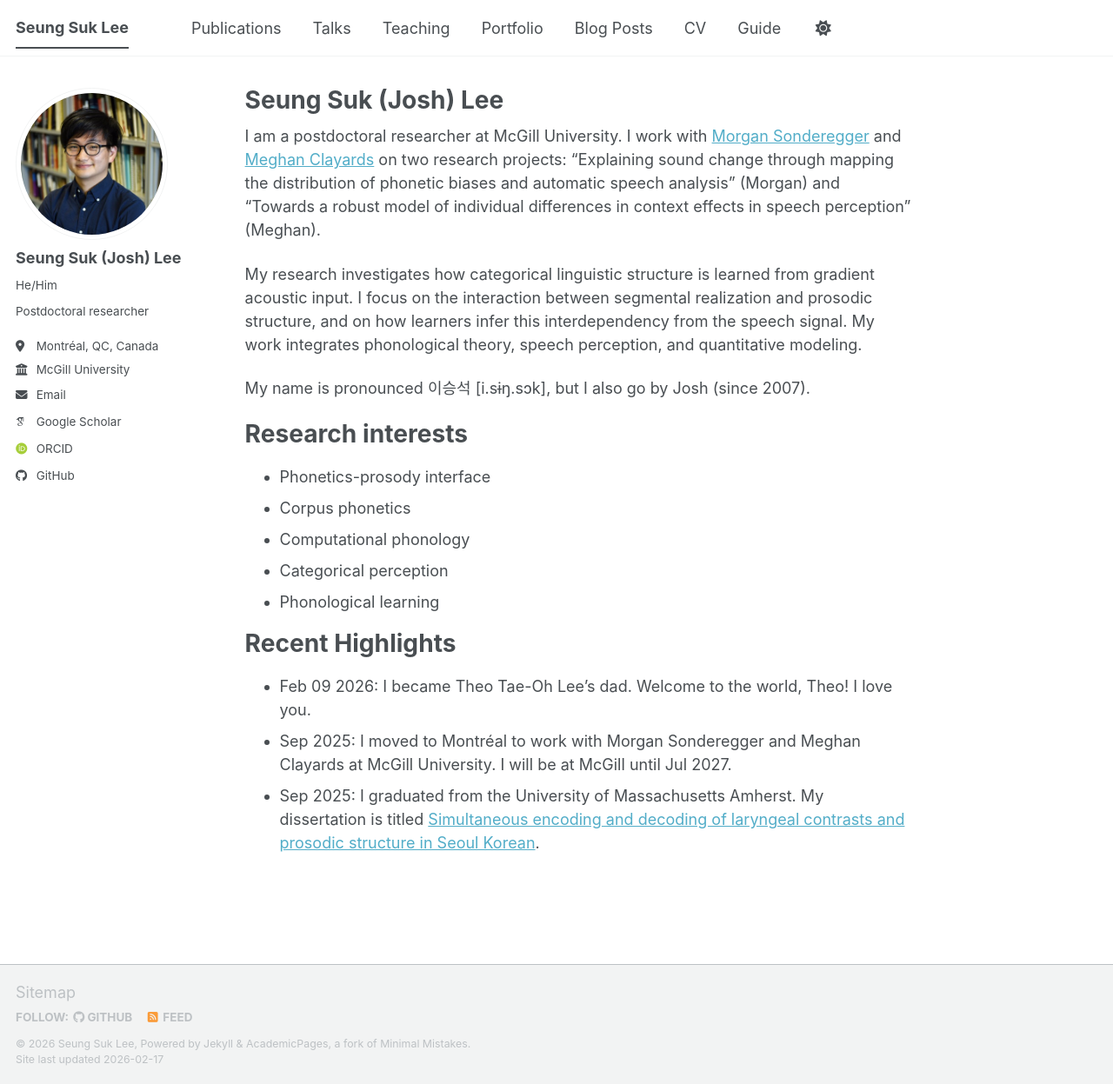
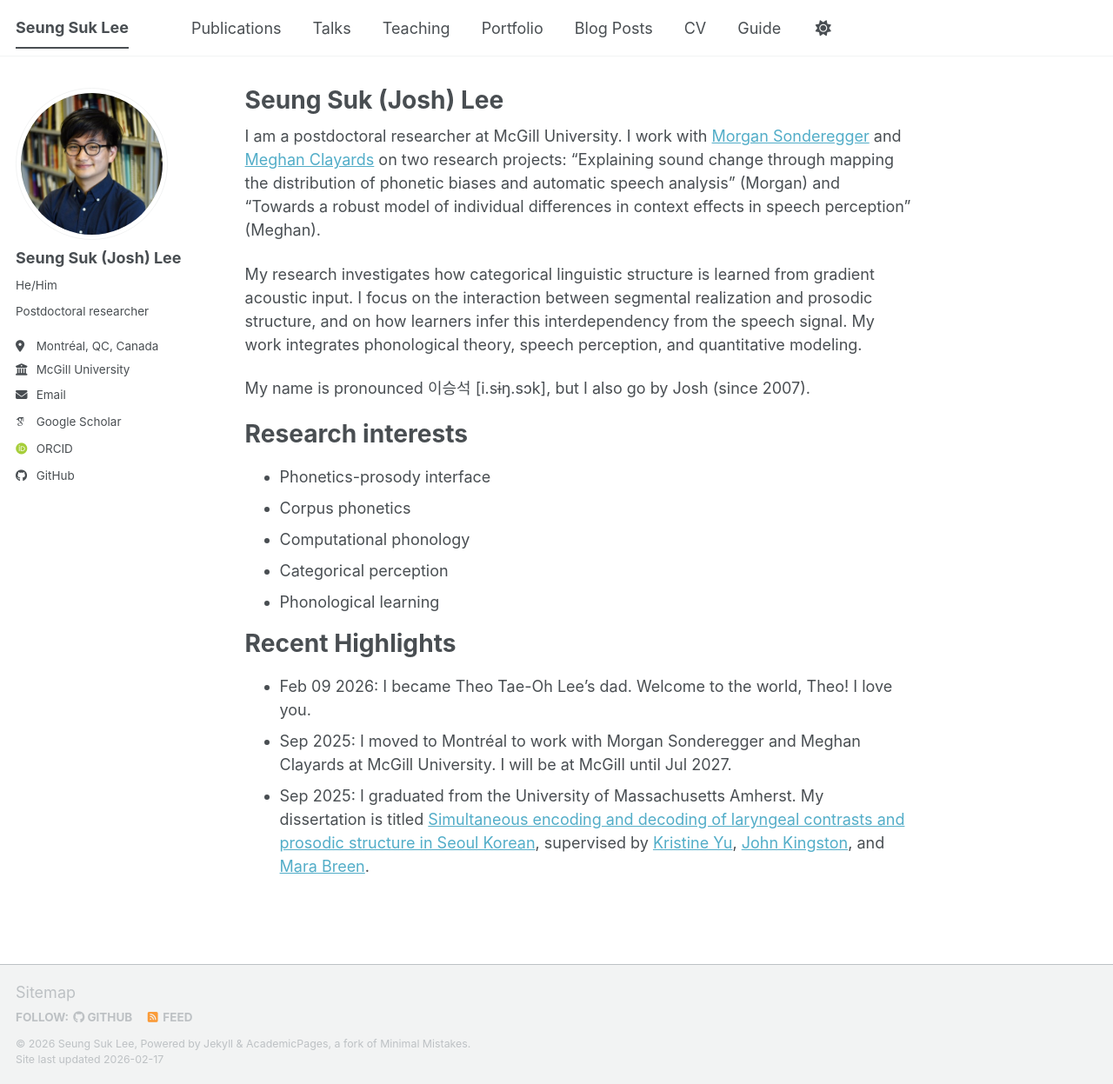
Before and after one commit to seungsuklee/seungsuklee.github.io, a Jekyll site: the page built from _pages/about.md, in a window 1280 px wide and 1247 px high. Shown: the whole window at 87% size. Built offline with Jekyll 4.4.1, drawn with Linux system fonts in a browser that asks for light colours; some web fonts are replaced; a script bundle is joined from its source files by our own code; library files that are not in the unit come from our copies.

Commit message:
Update dissertation details in about.md
Added supervision details for dissertation.

```diff
--- a/_pages/about.md
+++ b/_pages/about.md
@@ -24,4 +24,4 @@
 ======
 - Feb 09 2026: I became Theo Tae-Oh Lee's dad. Welcome to the world, Theo! I love you.
 - Sep 2025: I moved to Montréal to work with Morgan Sonderegger and Meghan Clayards at McGill University. I will be at McGill until Jul 2027.
-- Sep 2025: I graduated from the University of Massachusetts Amherst. My dissertation is titled [Simultaneous encoding and decoding of laryngeal contrasts and prosodic structure in Seoul Korean]("http://scholarworks.umass.edu/entities/publication/41642f97-305c-4742-906d-5a40abcc0eb3").
+- Sep 2025: I graduated from the University of Massachusetts Amherst. My dissertation is titled [Simultaneous encoding and decoding of laryngeal contrasts and prosodic structure in Seoul Korean]("http://scholarworks.umass.edu/entities/publication/41642f97-305c-4742-906d-5a40abcc0eb3"), supervised by [Kristine Yu]("https://www.krisyu.org/"), [John Kingston]("https://websites.umass.edu/jkingstn/"), and [Mara Breen]("https://sites.google.com/mtholyoke.edu/mbreen/").
```
